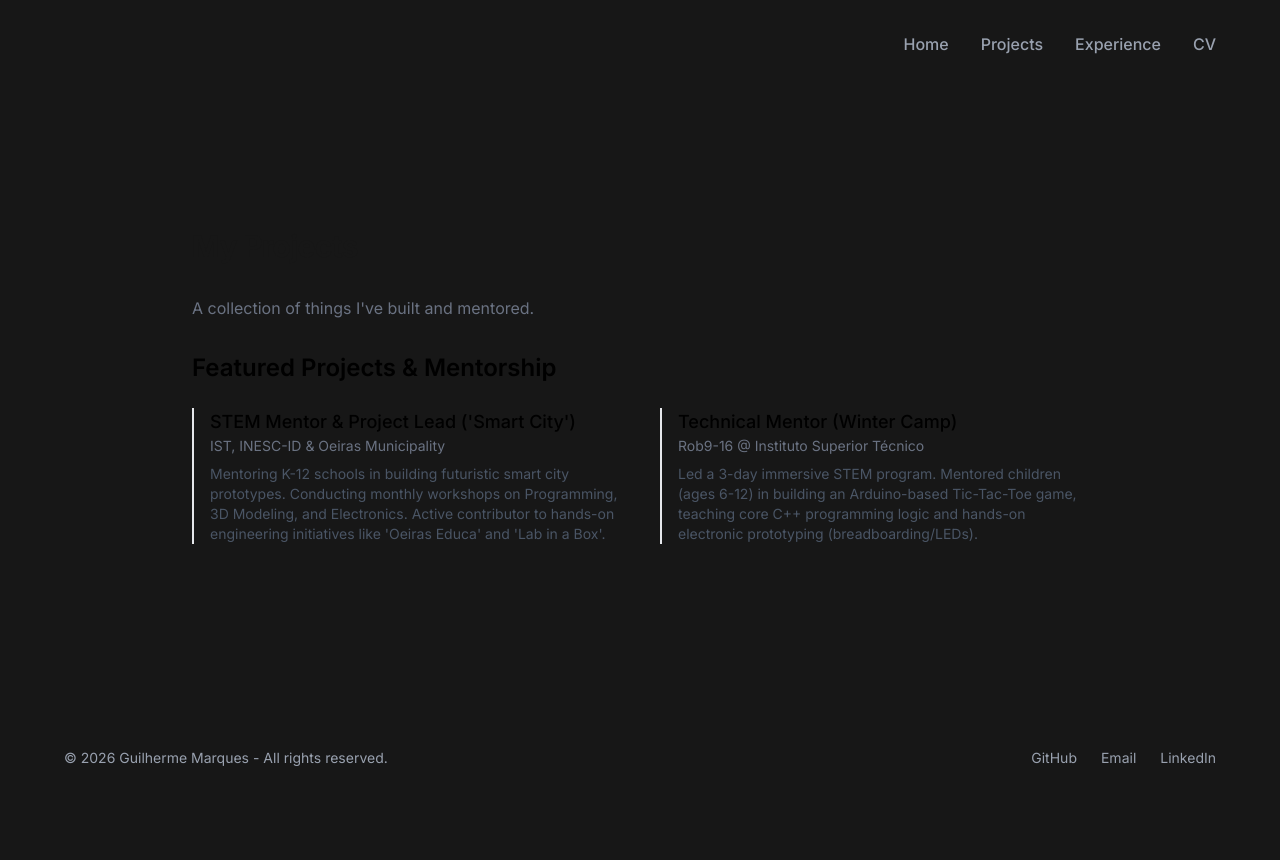
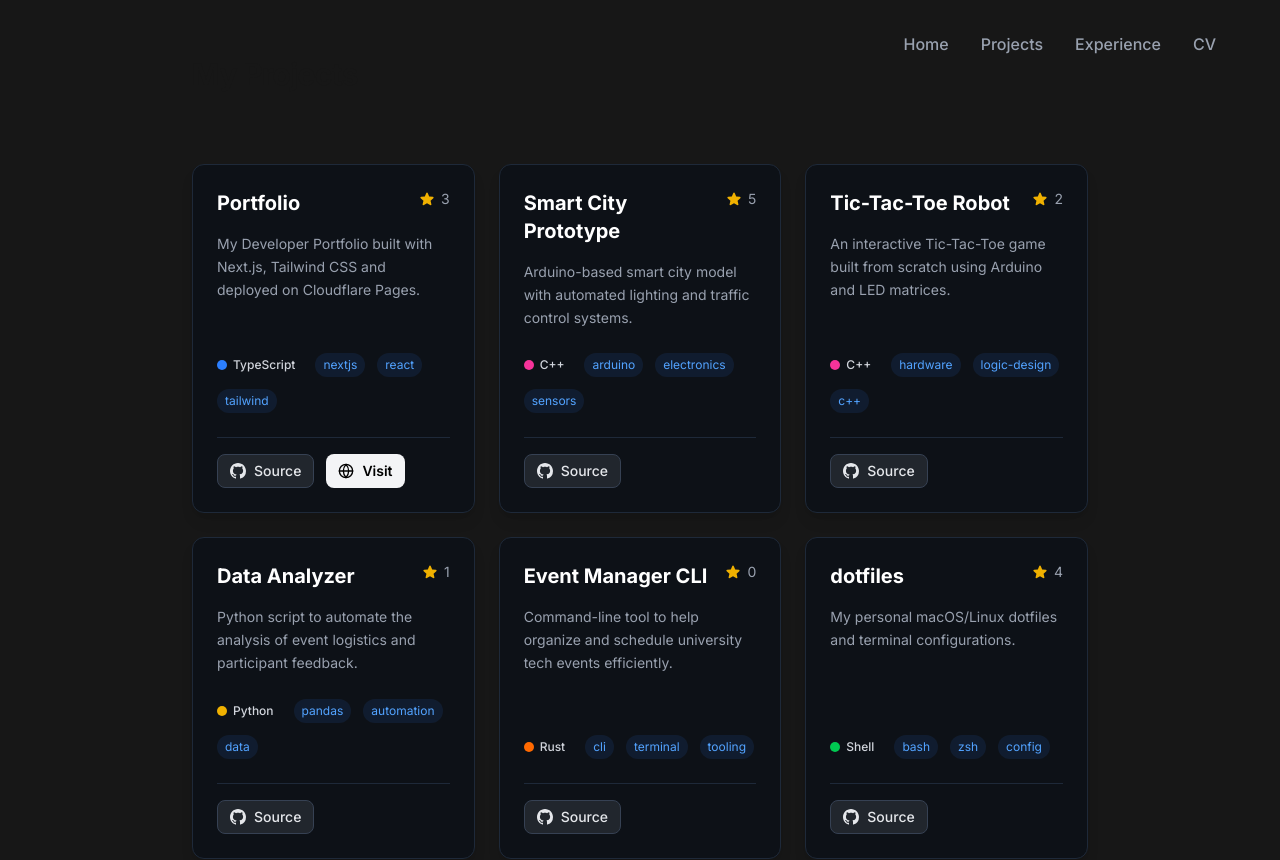
Before and after one commit to marques-jpg/marques-portfolio, a Next.js app: page /projects in a window 1280 px wide. Shown: the top 860 px of the page. Before the commit the page ends 800 px from the top, so only its background shows below. Built offline with nearby package versions, Linux system fonts and the light colour scheme.

Commit message:
teste projetos

```diff
--- a/app/projects/page.tsx
+++ b/app/projects/page.tsx
@@ -4,7 +4,6 @@ export default function ProjectsPage() {
   return (
     <div className="space-y-8">
       <h1 className="text-3xl font-bold tracking-tight">My Projects</h1>
-      <p className="text-gray-500 dark:text-gray-400">A collection of things I've built and mentored.</p>
       <div className="mt-8">
         <ProjectsComponent />
       </div>
--- a/components/Experience.tsx
+++ b/components/Experience.tsx
@@ -8,7 +8,7 @@ const experiences = [
     title: "SINFO - LOGISTICS TEAM",
     logo: "/logos/sinfo.png", // Certifica-te que este ficheiro existe na pasta public/logos/
     year: "May 2025 - Present",
-    description: "Biggest free tech conference in Portugal. Tasked with Logistics :Venue design, technical setup, and onsite coordination.",
+    description: "Biggest free tech conference in Portugal. Tasked with Logistics: Venue design, technical setup, and onsite coordination.",
   },
   {
     id: 2,
@@ -111,9 +111,7 @@ export default function Experience() {
                 {/* O Ponto de Interação */}
                 <div
                   className={`relative w-6 h-6 md:w-8 md:h-8 rounded-full border-4 transition-all duration-300 transform group-hover:scale-110
-                    ${isSelected ? 'border-yellow-400 bg-[#0d1117] scale-125' : 'border-gray-700 bg-gray-800'}
-                  `}
-                >
+                    ${isSelected ? 'border-yellow-400 bg-[#0d1117] scale-125' : 'border-gray-700 bg-gray-800'}`}>
                   {/* Ícone interior quando selecionado */}
                   {isSelected && (
                     <div className="absolute inset-0 flex items-center justify-center text-xs md:text-sm">
--- a/components/Projects.tsx
+++ b/components/Projects.tsx
@@ -1,26 +1,155 @@
+import React from 'react';
+
+// Aqui defines todos os teus projetos. Podes adicionar ou remover à vontade!
+const projectsData = [
+  {
+    id: 1,
+    title: "Portfolio",
+    stars: 3,
+    description: "My Developer Portfolio built with Next.js, Tailwind CSS and deployed on Cloudflare Pages.",
+    language: "TypeScript",
+    languageColor: "bg-blue-500", // Cor da bolinha da linguagem
+    tags: ["nextjs", "react", "tailwind"],
+    sourceUrl: "https://github.com/TEU_USER/marques-portfolio",
+    visitUrl: "https://marques.at.eu.org" // Deixa vazio ("") se não tiver site ao vivo
+  },
+  {
+    id: 2,
+    title: "Smart City Prototype",
+    stars: 5,
+    description: "Arduino-based smart city model with automated lighting and traffic control systems.",
+    language: "C++",
+    languageColor: "bg-pink-500",
+    tags: ["arduino", "electronics", "sensors"],
+    sourceUrl: "https://github.com/",
+    visitUrl: ""
+  },
+  {
+    id: 3,
+    title: "Tic-Tac-Toe Robot",
+    stars: 2,
+    description: "An interactive Tic-Tac-Toe game built from scratch using Arduino and LED matrices.",
+    language: "C++",
+    languageColor: "bg-pink-500",
+    tags: ["hardware", "logic-design", "c++"],
+    sourceUrl: "https://github.com/",
+    visitUrl: ""
+  },
+  {
+    id: 4,
+    title: "Data Analyzer",
+    stars: 1,
+    description: "Python script to automate the analysis of event logistics and participant feedback.",
+    language: "Python",
+    languageColor: "bg-yellow-500",
+    tags: ["pandas", "automation", "data"],
+    sourceUrl: "https://github.com/",
+    visitUrl: ""
+  },
+  {
+    id: 5,
+    title: "Event Manager CLI",
+    stars: 0,
+    description: "Command-line tool to help organize and schedule university tech events efficiently.",
+    language: "Rust",
+    languageColor: "bg-orange-500",
+    tags: ["cli", "terminal", "tooling"],
+    sourceUrl: "https://github.com/",
+    visitUrl: ""
+  },
+  {
+    id: 6,
+    title: "dotfiles",
+    stars: 4,
+    description: "My personal macOS/Linux dotfiles and terminal configurations.",
+    language: "Shell",
+    languageColor: "bg-green-500",
+    tags: ["bash", "zsh", "config"],
+    sourceUrl: "https://github.com/",
+    visitUrl: ""
+  }
+];
+
 export default function Projects() {
   return (
-    <section id="projects" className="space-y-6">
-      <h3 className="text-2xl font-semibold text-black dark:text-white mb-6">Featured Projects & Mentorship</h3>
+    // Grelha: 1 coluna no telemóvel, 2 em tablets, 3 em computadores
+    <div className="grid grid-cols-1 md:grid-cols-2 lg:grid-cols-3 gap-6 w-full max-w-7xl mx-auto py-10">
 
-      <div className="grid grid-cols-1 md:grid-cols-2 gap-10">
-        <div className="border-l-2 border-gray-200 dark:border-gray-800 pl-4">
-          <h4 className="text-lg font-medium text-black dark:text-white">STEM Mentor & Project Lead ('Smart City')</h4>
-          <p className="text-sm text-gray-500 dark:text-gray-400 mb-2">IST, INESC-ID & Oeiras Municipality</p>
-          <p className="text-sm text-gray-600 dark:text-gray-300">
-            Mentoring K-12 schools in building futuristic smart city prototypes. Conducting monthly workshops on Programming, 3D Modeling, and Electronics. Active contributor to hands-on engineering initiatives like 'Oeiras Educa' and 'Lab in a Box'.
+      {projectsData.map((project) => (
+        <div
+          key={project.id}
+          className="flex flex-col p-6 bg-[#0d1117] border border-gray-800 rounded-xl hover:border-gray-600 transition-colors duration-300 shadow-lg"
+        >
+          {/* TOPO: Título e Estrelas */}
+          <div className="flex justify-between items-start mb-4">
+            <h3 className="text-xl font-bold text-white hover:text-blue-400 cursor-pointer transition-colors">
+              {project.title}
+            </h3>
+            <div className="flex items-center gap-1.5 text-gray-400 text-sm">
+              <svg xmlns="http://www.w3.org/2000/svg" viewBox="0 0 24 24" fill="currentColor" className="w-4 h-4 text-yellow-500">
+                <path fillRule="evenodd" d="M10.788 3.21c.448-1.077 1.976-1.077 2.424 0l2.082 5.006 5.404.434c1.164.093 1.636 1.545.749 2.305l-4.117 3.527 1.257 5.273c.271 1.136-.964 2.033-1.96 1.425L12 18.354 7.373 21.18c-.996.608-2.231-.29-1.96-1.425l1.257-5.273-4.117-3.527c-.887-.76-.415-2.212.749-2.305l5.404-.434 2.082-5.005Z" clipRule="evenodd" />
+              </svg>
+              {project.stars}
+            </div>
+          </div>
+
+          {/* DESCRIÇÃO */}
+          <p className="text-gray-400 text-sm leading-relaxed mb-6 flex-grow">
+            {project.description}
           </p>
+
+          {/* TECNOLOGIAS (Linguagem + Tags) */}
+          <div className="flex flex-wrap items-center gap-3 mb-6 text-xs text-gray-400">
+            {/* Linguagem Principal */}
+            <div className="flex items-center gap-1.5 mr-2">
+              <span className={`w-2.5 h-2.5 rounded-full ${project.languageColor}`}></span>
+              <span className="font-medium text-gray-300">{project.language}</span>
+            </div>
+
+            {/* Tags da cor do fundo com letras azuis (como na foto) */}
+            {project.tags.map((tag, index) => (
+              <span key={index} className="px-2 py-1 bg-blue-500/10 text-blue-400 rounded-full font-mono">
+                {tag}
+              </span>
+            ))}
+          </div>
+
+          {/* BOTÕES: Source e Visit */}
+          <div className="flex gap-3 mt-auto pt-4 border-t border-gray-800">
+
+            <a
+              href={project.sourceUrl}
+              target="_blank"
+              rel="noopener noreferrer"
+              className="flex items-center gap-2 px-3 py-1.5 bg-[#21262d] hover:bg-[#30363d] border border-gray-700 rounded-lg text-sm font-medium text-gray-200 transition-colors"
+            >
+              <svg xmlns="http://www.w3.org/2000/svg" width="16" height="16" fill="currentColor" viewBox="0 0 16 16">
+                <path d="M8 0C3.58 0 0 3.58 0 8c0 3.54 2.29 6.53 5.47 7.59.4.07.55-.17.55-.38 0-.19-.01-.82-.01-1.49-2.01.37-2.53-.49-2.69-.94-.09-.23-.48-.94-.82-1.13-.28-.15-.68-.52-.01-.53.63-.01 1.08.58 1.23.82.72 1.21 1.87.87 2.33.66.07-.52.28-.87.51-1.07-1.78-.2-3.64-.89-3.64-3.95 0-.87.31-1.59.82-2.15-.08-.2-.36-1.02.08-2.12 0 0 .67-.21 2.2.82.64-.18 1.32-.27 2-.27s1.36.09 2 .27c1.53-1.04 2.2-.82 2.2-.82.44 1.1.16 1.92.08 2.12.51.56.82 1.27.82 2.15 0 3.07-1.87 3.75-3.65 3.95.29.25.54.73.54 1.48 0 1.07-.01 1.93-.01 2.2 0 .21.15.46.55.38A8.01 8.01 0 0 0 16 8c0-4.42-3.58-8-8-8z"/>
+              </svg>
+              Source
+            </a>
+
+            {/* Só mostra o botão "Visit" se houver um link preenchido no visitUrl */}
+            {project.visitUrl && (
+              <a
+                href={project.visitUrl}
+                target="_blank"
+                rel="noopener noreferrer"
+                className="flex items-center gap-2 px-3 py-1.5 bg-gray-100 hover:bg-white text-black rounded-lg text-sm font-semibold transition-colors"
+              >
+                <svg xmlns="http://www.w3.org/2000/svg" width="16" height="16" fill="none" stroke="currentColor" strokeWidth="2" strokeLinecap="round" strokeLinejoin="round" viewBox="0 0 24 24">
+                  <circle cx="12" cy="12" r="10"></circle>
+                  <line x1="2" y1="12" x2="22" y2="12"></line>
+                  <path d="M12 2a15.3 15.3 0 0 1 4 10 15.3 15.3 0 0 1-4 10 15.3 15.3 0 0 1-4-10 15.3 15.3 0 0 1 4-10z"></path>
+                </svg>
+                Visit
+              </a>
+            )}
+
+          </div>
         </div>
+      ))}
 
-        {/* Projeto Rob9-16 */}
-        <div className="border-l-2 border-gray-200 dark:border-gray-800 pl-4">
-          <h4 className="text-lg font-medium text-black dark:text-white">Technical Mentor (Winter Camp)</h4>
-          <p className="text-sm text-gray-500 dark:text-gray-400 mb-2">Rob9-16 @ Instituto Superior Técnico</p>
-          <p className="text-sm text-gray-600 dark:text-gray-300">
-            Led a 3-day immersive STEM program. Mentored children (ages 6-12) in building an Arduino-based Tic-Tac-Toe game, teaching core C++ programming logic and hands-on electronic prototyping (breadboarding/LEDs).
-          </p>
-        </div>
-      </div>
-    </section>
+    </div>
   );
 }
```
